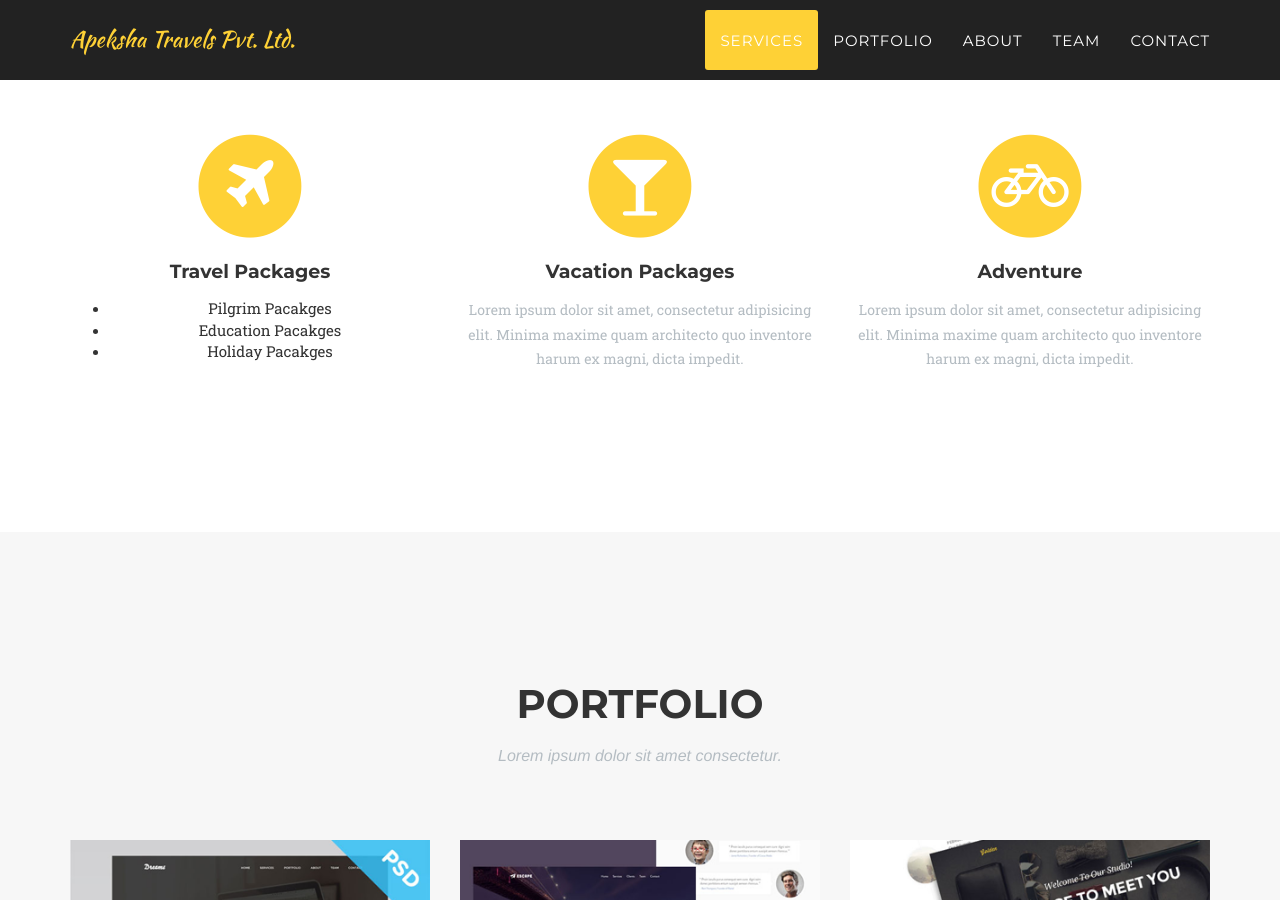
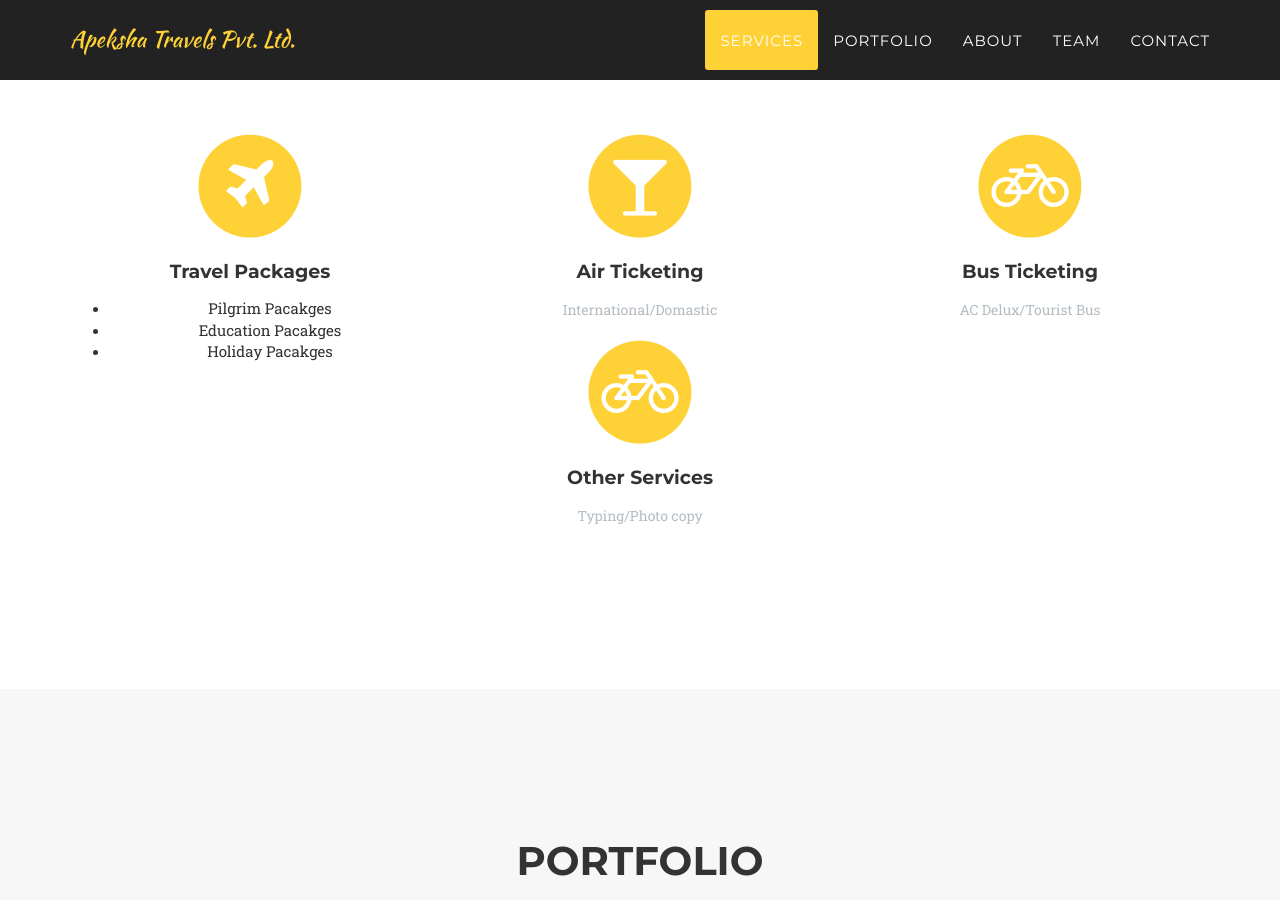
Before and after one commit to gauravmanandhar/apekshatravels.com.np, a Jekyll site: the page built from index.html, in a window 1280 px wide and 900 px high, scrolled down 938 px. Built offline with Jekyll 4.4.1, drawn with Linux system fonts in a browser that asks for light colours; some web fonts are replaced.

Commit message:
Update services.html

```diff
--- a/_includes/services.html
+++ b/_includes/services.html
@@ -25,16 +25,24 @@
                         <i class="fa fa-circle fa-stack-2x text-primary"></i>
                         <i class="fa fa-glass fa-stack-1x fa-inverse"></i>
                     </span>
-                    <h4 class="service-heading">Vacation Packages</h4>
-                    <p class="text-muted">Lorem ipsum dolor sit amet, consectetur adipisicing elit. Minima maxime quam architecto quo inventore harum ex magni, dicta impedit.</p>
+                    <h4 class="service-heading">Air Ticketing</h4>
+                    <p class="text-muted">International/Domastic</p>
                 </div>
                 <div class="col-md-4">
                     <span class="fa-stack fa-4x">
                         <i class="fa fa-circle fa-stack-2x text-primary"></i>
                         <i class="fa fa-bicycle fa-stack-1x fa-inverse"></i>
                     </span>
-                    <h4 class="service-heading">Adventure</h4>
-                    <p class="text-muted">Lorem ipsum dolor sit amet, consectetur adipisicing elit. Minima maxime quam architecto quo inventore harum ex magni, dicta impedit.</p>
+                    <h4 class="service-heading">Bus Ticketing</h4>
+                    <p class="text-muted">AC Delux/Tourist Bus</p>
+                </div>
+                <div class="col-md-4">
+                    <span class="fa-stack fa-4x">
+                        <i class="fa fa-circle fa-stack-2x text-primary"></i>
+                        <i class="fa fa-bicycle fa-stack-1x fa-inverse"></i>
+                    </span>
+                    <h4 class="service-heading">Other Services</h4>
+                    <p class="text-muted">Typing/Photo copy</p>
                 </div>
             </div>
         </div>
```
